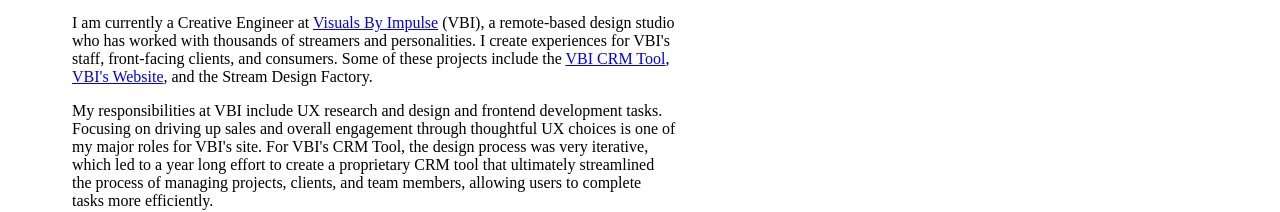
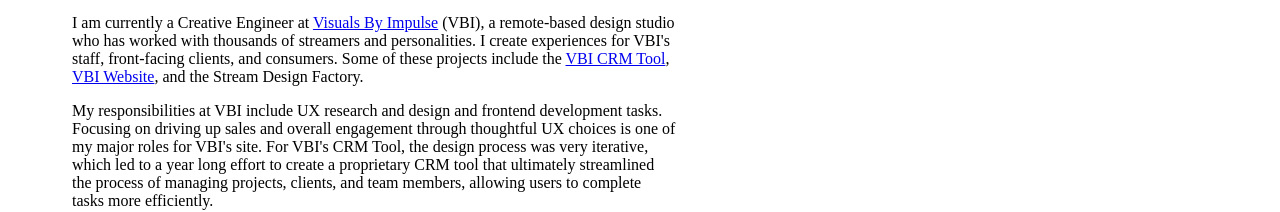
Before and after one commit to designbywillj/portfolio-v2, a Nuxt app: page /about in a window 1280 px wide. Shown: the part 1027-1239 px from the top of the page. Built offline with nearby package versions, Linux system fonts and the light colour scheme.

Commit message:
Changed copy on about

```diff
--- a/pages/about.vue
+++ b/pages/about.vue
@@ -66,8 +66,8 @@
           and consumers. Some of these projects include the
           <nuxt-link to="/case-study/vbi-crm-tool" target="_blank">VBI CRM Tool</nuxt-link
           >,
-          <nuxt-link to="/case-study/vbi-website" target="_blank">VBI's Website</nuxt-link
-          >, and the Stream Design Factory.
+          <nuxt-link to="/case-study/vbi-website" target="_blank">VBI Website</nuxt-link>,
+          and the Stream Design Factory.
         </p>
         <p>
           My responsibilities at VBI include UX research and design and frontend
```
